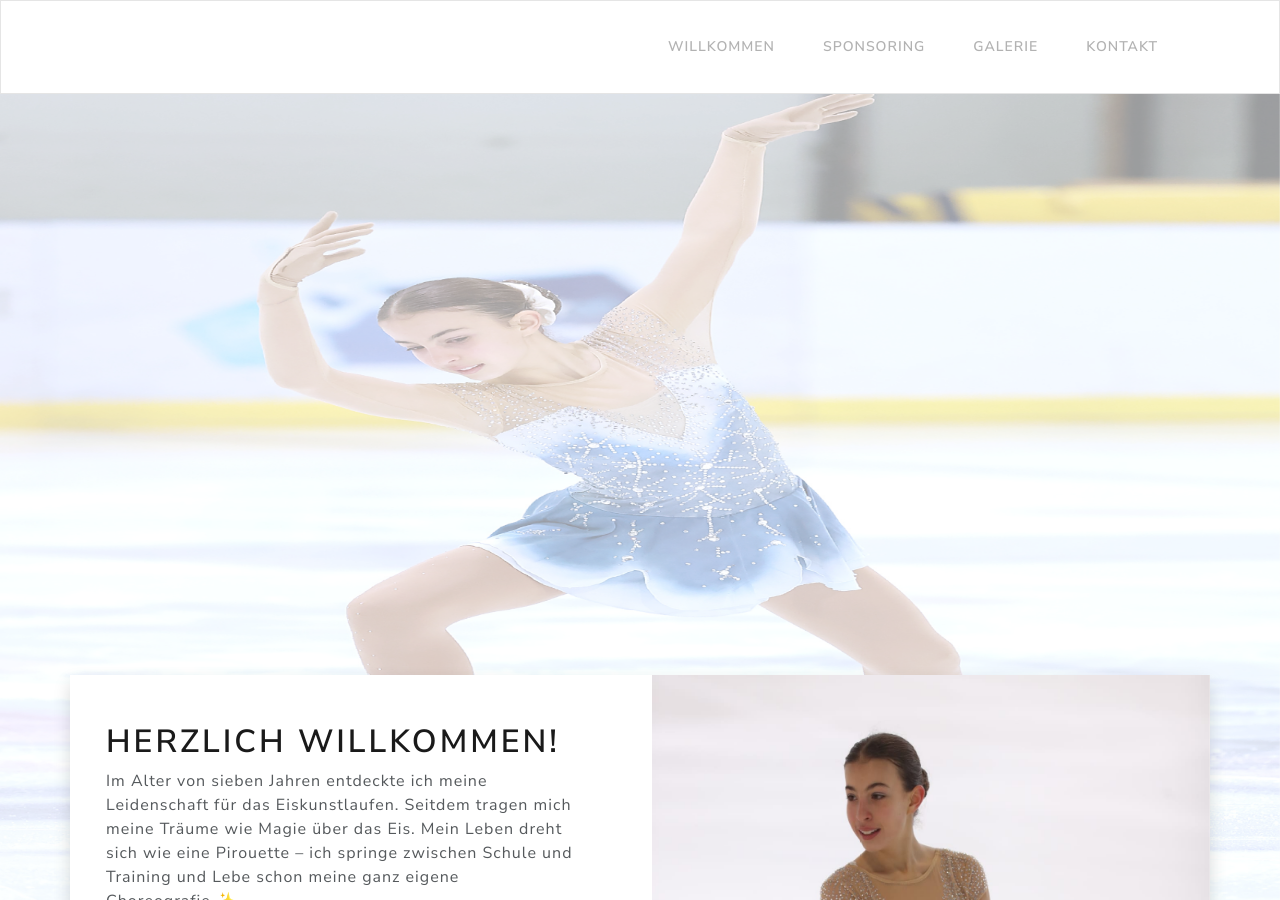
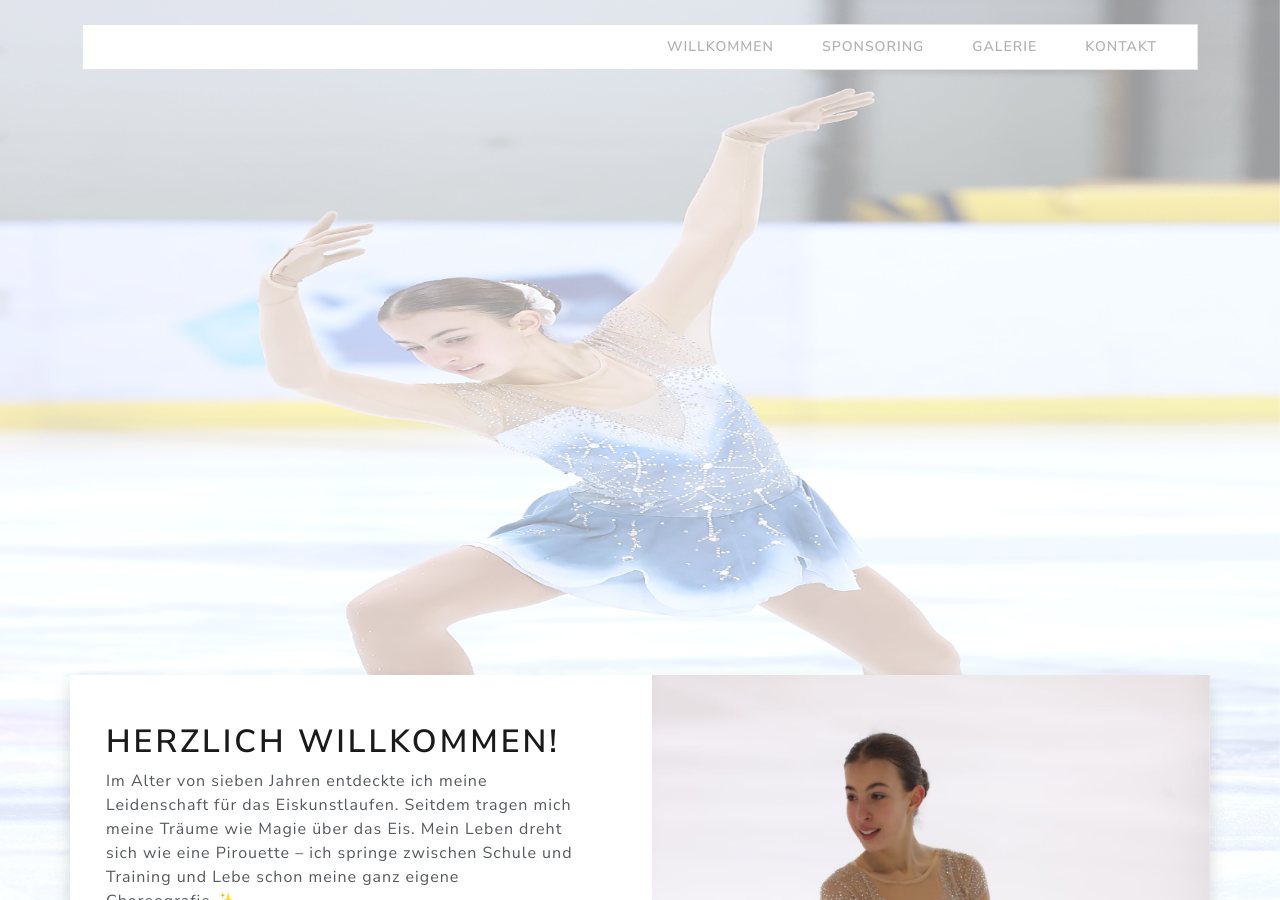
Before and after one commit to flavioaiello/3e2c7395a0ed6e61989d9d6b05156f06a7a27504, a Jekyll site: the page built from index.html, in a window 1280 px wide and 900 px high. Built offline with Jekyll 4.4.1, drawn with Linux system fonts in a browser that asks for light colours; nearby versions of some CDN libraries.

Commit message:
Modify navbar collapse for background color
Updated navbar collapse class to include 'bg-light'.

```diff
--- a/_layouts/default.html
+++ b/_layouts/default.html
@@ -76,13 +76,13 @@
     </div>
   </header>
 
-  <nav class="navbar navbar-expand-lg navbar-light bg-light fixed-top">
+  <nav class="navbar navbar-expand-lg navbar-light fixed-top">
     <div class="container">
       <button class="navbar-toggler" type="button" data-bs-toggle="collapse" data-bs-target="#navbarNav"
               aria-controls="navbarNav" aria-expanded="false" aria-label="Toggle navigation">
         <span class="navbar-toggler-icon"></span>
       </button>
-      <div class="collapse navbar-collapse justify-content-center" id="navbarNav">
+      <div class="collapse navbar-collapse bg-light justify-content-center" id="navbarNav">
         <ul class="navbar-nav ms-auto">
           <li class="nav-item">
             <a class="nav-link" href="#welcome">Willkommen</a>
```
